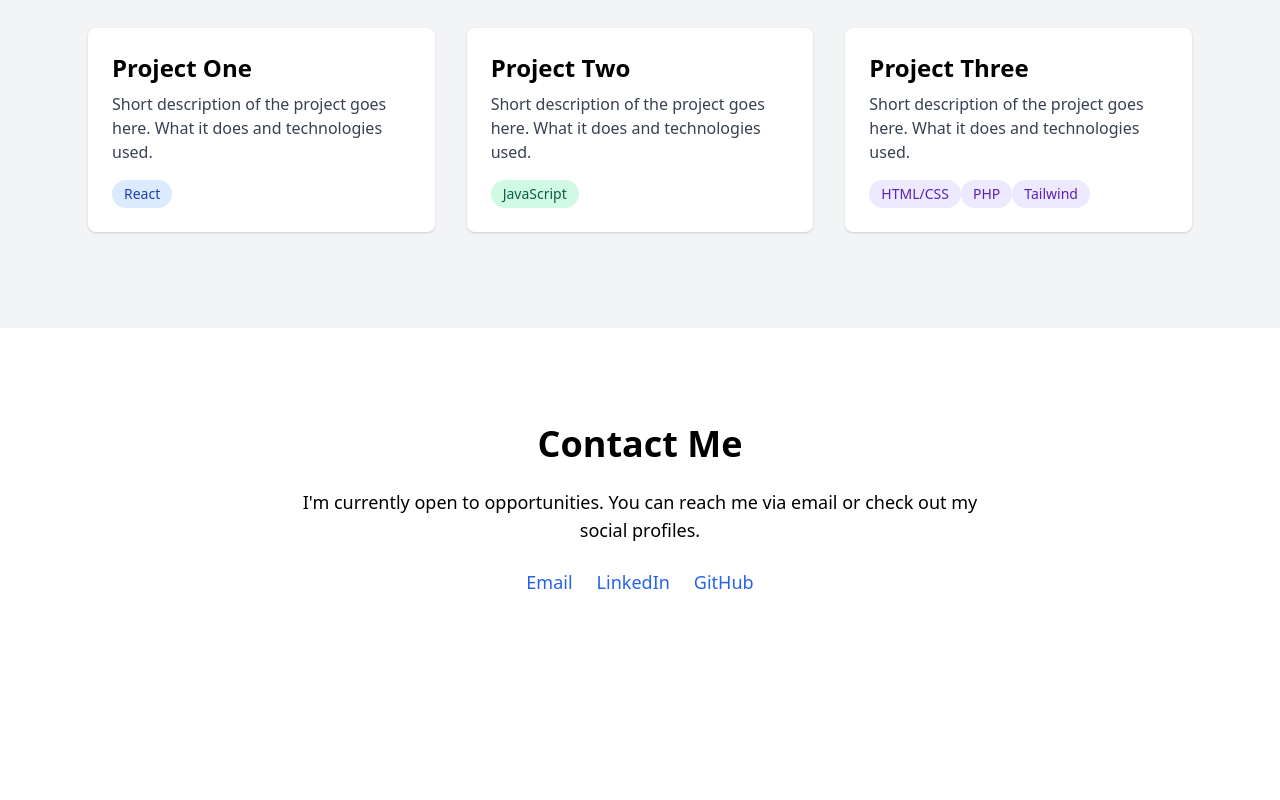
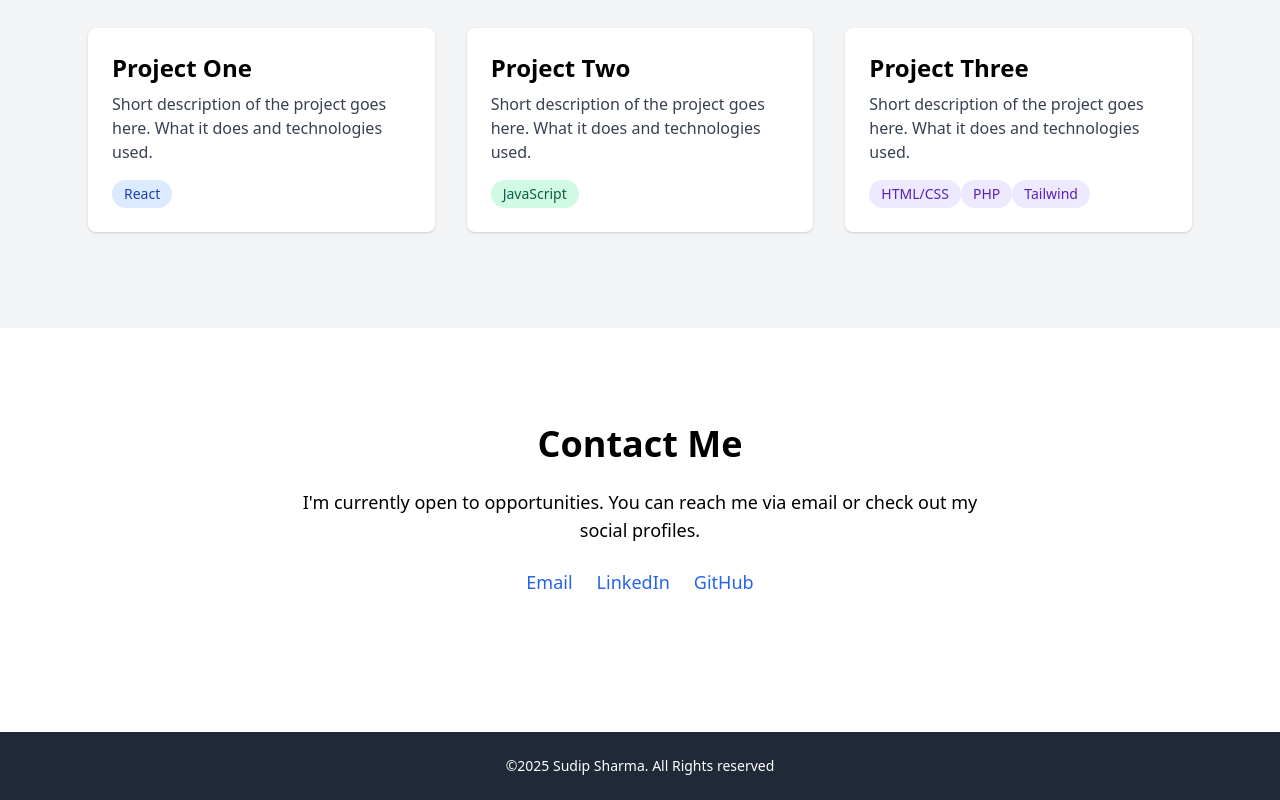
Before and after one commit to Sudip0987/my-portfolio, a React (Create React App) app: page / in a window 1280 px wide. Shown: the part 1352-2152 px from the top of the page. Before the commit the page ends 2044 px from the top, so only its background shows below. Built offline with nearby package versions, Linux system fonts and the light colour scheme.

Commit message:
Footer section added to the page

```diff
--- a/src/App.js
+++ b/src/App.js
@@ -1,9 +1,10 @@
 import React from "react";
 import Header from "./components/Header";
 import Hero from "./components/Hero";
-import About from "./components/About"
-import Contact from "./components/Contact"
-import Projects from "./components/Projects"
+import About from "./components/About";
+import Contact from "./components/Contact";
+import Projects from "./components/Projects";
+import Footer from "./components/Footer";
 
 
 
@@ -15,6 +16,7 @@ function App() {
      <About/>
      <Projects/>
      <Contact/>
+     <Footer/>
       {/* Other sections will go here later */}
     </div>
   );
--- /dev/null
+++ b/src/components/Footer.js
@@ -0,0 +1,10 @@
+import React from "react";
+function Footer(){
+    return (
+        <footer className = "bg-gray-800 text-white py-6 mt-10">
+                {/*/Copyright */}
+                <p className = "text-sm text-center">&copy;{new Date().getFullYear()} Sudip Sharma. All Rights reserved</p>
+        </footer>
+    );
+}
+export default Footer;
```
